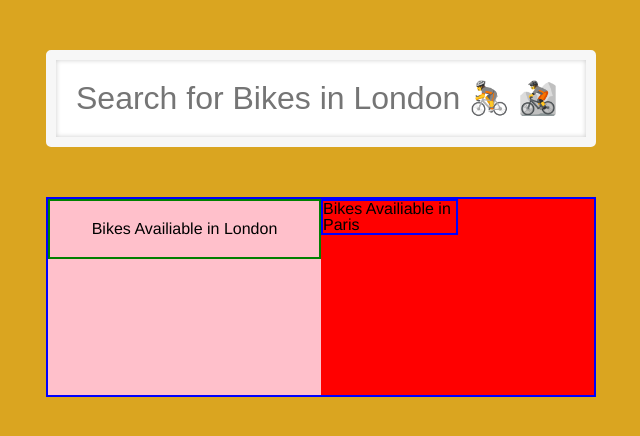
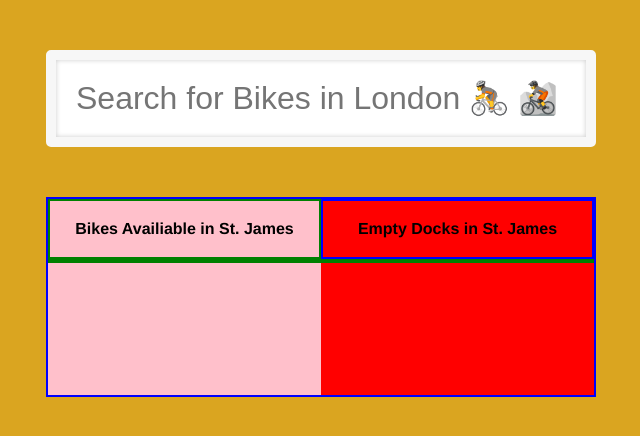
Before and after one commit to Heathercoraje/Bike-Points-RM, a website: page public/index.html in a window 1280 px wide. Shown: the whole page, without its empty margins (319-959 px from the left). Drawn offline with Linux system fonts and the light colour scheme; files that its build step writes are made by us from their sources; files whose address does not match are found by name.

Commit message:
Finalised CSS

```diff
--- a/public/index.html
+++ b/public/index.html
@@ -16,12 +16,12 @@
 
 <div class="wrappingContainer">
 	<div id='bikesAvailiableContainer'>
-		<div class="bikesAvailiableText">Bikes Availiable in London </div>
-		<div id="numOfBikes"></div>
+		<div class="bikesAvailiableText">Bikes Availiable in St. James </div>
+		<div id="numOfAvailiableBikes"></div>
 	</div>
 
 	<div id='emptyDocksContainer'>
-	<div class="emptyDocksText">Bikes Availiable in Paris </div>
+		<div class="emptyDocksText">Empty Docks in St. James </div>
 		<div id="numOfEmptyDocks"></div>
 	</div>
 </div>
--- a/public/index.js
+++ b/public/index.js
@@ -1,5 +1,5 @@
 var formSubmit = document.querySelector('form');
-var numOfBikesElement = document.querySelector('#numOfBikes');
+var numOfBikesElement = document.querySelector('#numOfAvailiableBikes');
 var numOfEmptyDocksElement = document.querySelector('#numOfEmptyDocks');
 
 function fetchData(url, callback) {
--- a/public/style.css
+++ b/public/style.css
@@ -1,6 +1,7 @@
 body {
 	background-color: goldenrod;
 	font-family: Helvetica;
+	font-weight: bold;
 }
 
 form {
@@ -49,6 +50,24 @@
 }
 
 .emptyDocksText {
-	width: 50%;
+	width: 100%;
+	padding: 20px;
+	text-align: center;
 	border: 2px solid blue;
 }
+
+#numOfAvailiableBikes {
+	font-size: 40px;
+	display: flex;
+	justify-content: center;
+	align-items: center;
+	border: 2px solid green
+}
+
+#numOfEmptyDocks {
+	font-size: 40px;
+	display: flex;
+	justify-content: center;
+	align-items: center;
+	border: 2px solid green
+}
```
